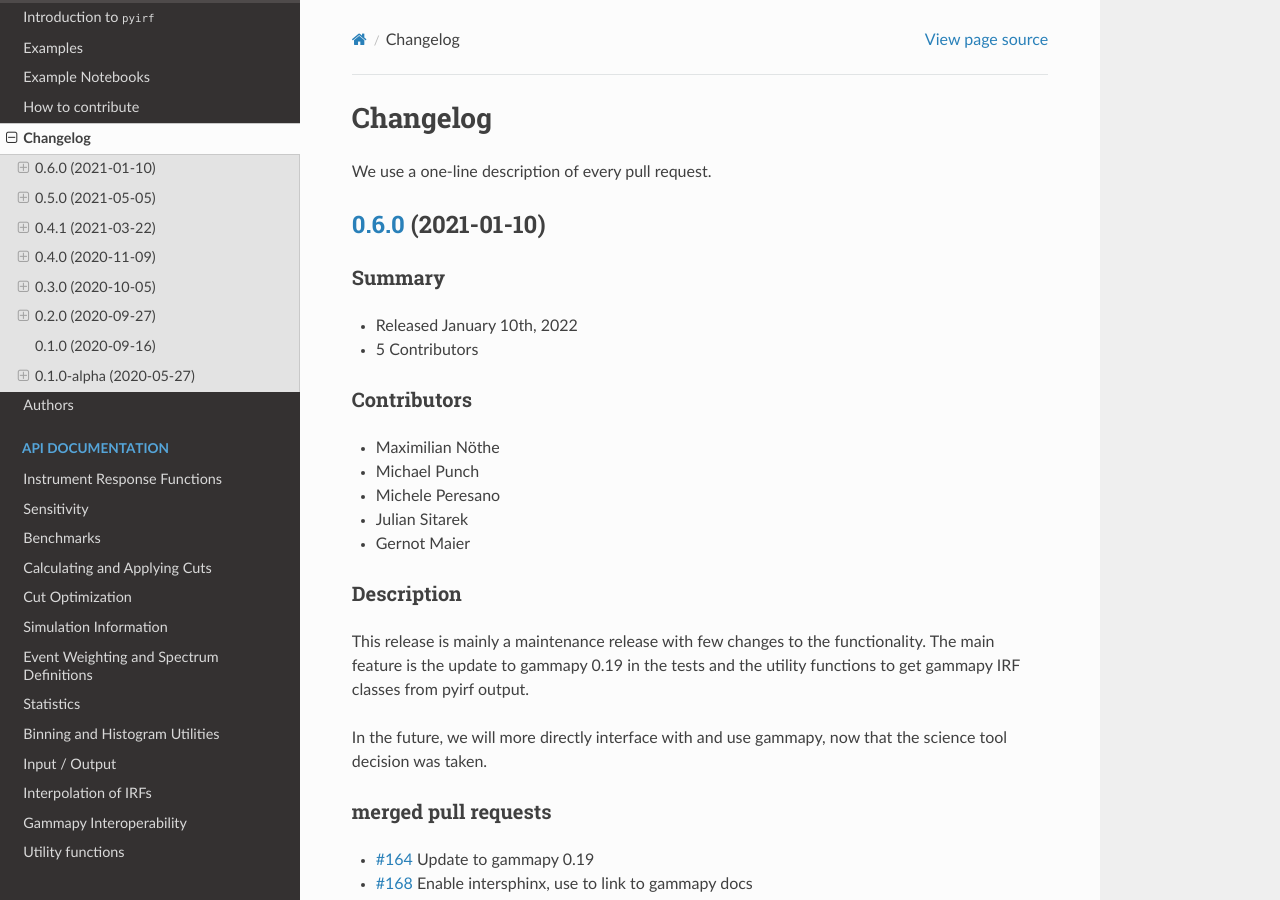
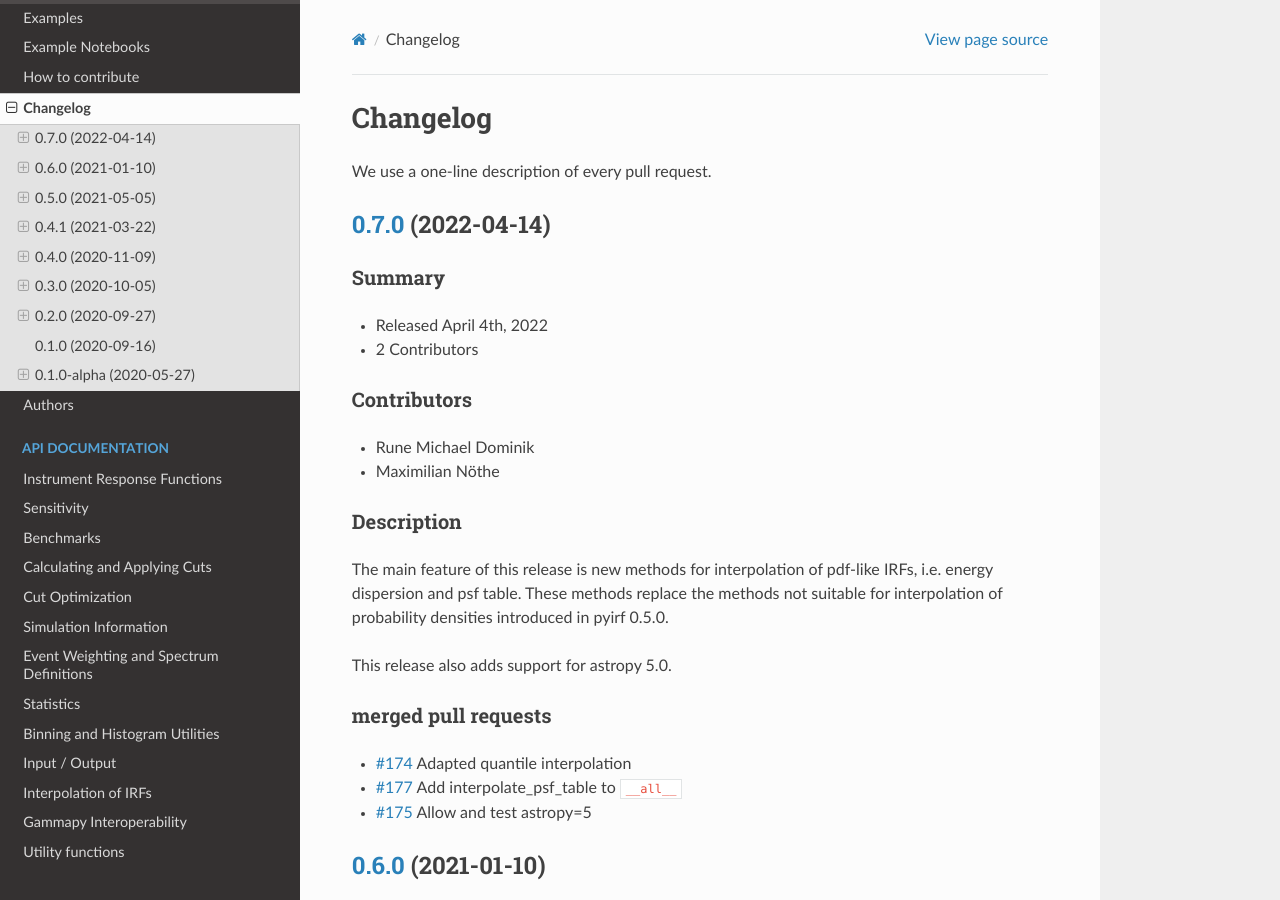
Before and after one commit to cta-observatory/pyirf, a Sphinx documentation site: the page built from docs/changelog.rst, in a window 1280 px wide and 900 px high. Built offline with Sphinx 7.4.7 and the Read the Docs theme 2.0.0, drawn with Linux system fonts in a browser that asks for light colours; the version number could not be read and is left out.

Commit message:
Add changelog for 0.7

```diff
--- a/docs/changelog.rst
+++ b/docs/changelog.rst
@@ -35,6 +35,42 @@ We use a one-line description of every pull request.
 .. +++++++++++++
 ..
 .. - [#XXX] TITLE (AUTHOR)
+
+
+.. _pyirf_0p7p0_release:
+
+`0.7.0 <https://github.com/cta-observatory/pyirf/releases/tag/v0.7.0>`__ (2022-04-14)
+-------------------------------------------------------------------------------------
+
+Summary
++++++++
+
+- Released April 4th, 2022
+- 2 Contributors
+
+Contributors
+++++++++++++
+
+- Rune Michael Dominik
+- Maximilian Nöthe
+
+Description
++++++++++++
+
+
+The main feature of this release is new methods for interpolation of
+pdf-like IRFs, i.e. energy dispersion and psf table.
+These methods replace the methods not suitable for interpolation of probability
+densities introduced in pyirf 0.5.0.
+
+This release also adds support for astropy 5.0.
+
+merged pull requests
+++++++++++++++++++++
+
+- `#174 <https://github.com/cta-observatory/pyirf/pull/174>`_ Adapted quantile interpolation
+- `#177 <https://github.com/cta-observatory/pyirf/pull/177>`_ Add interpolate_psf_table to ``__all__``
+- `#175 <https://github.com/cta-observatory/pyirf/pull/175>`_ Allow and test astropy=5
 
 
 .. _pyirf_0p6p0_release:
```
